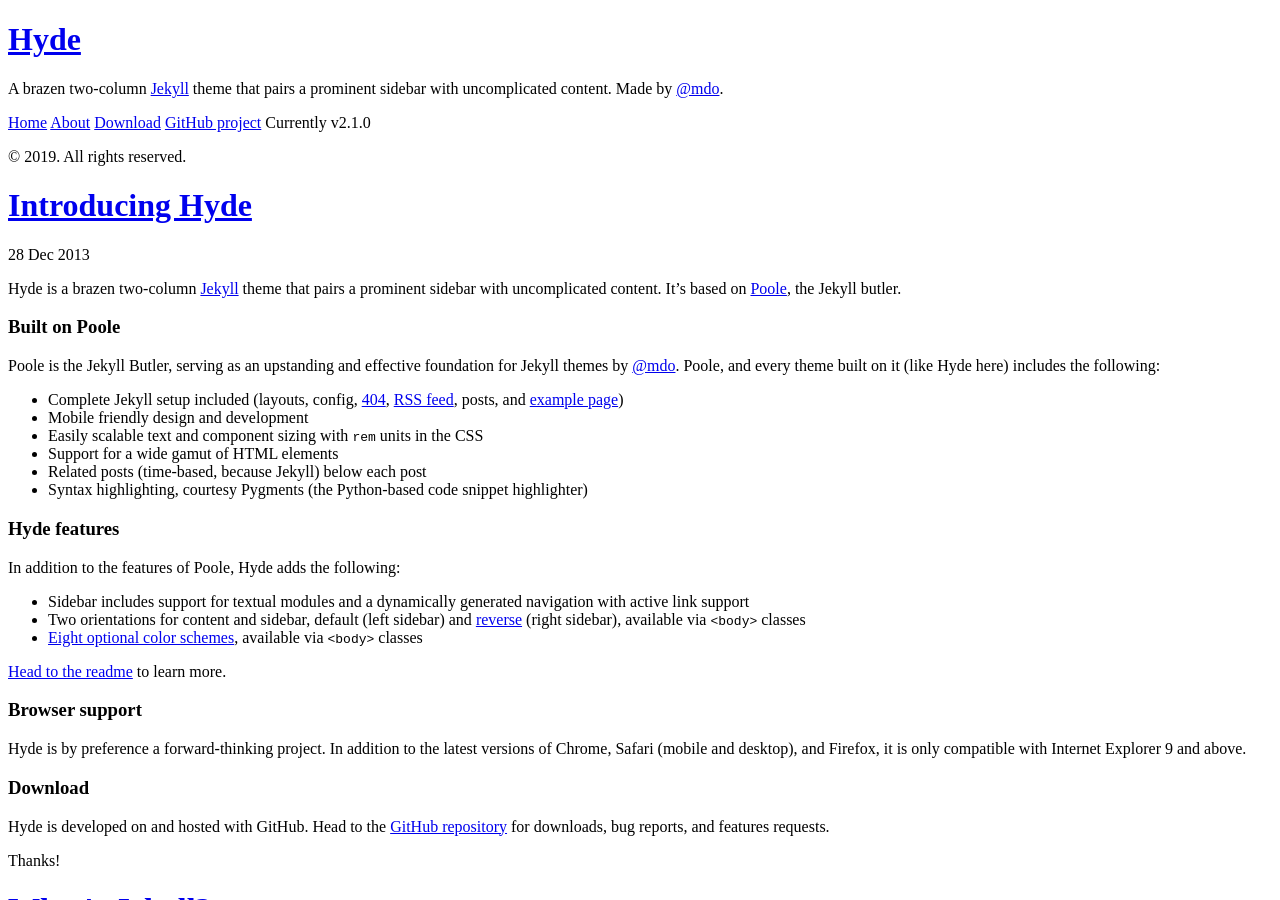
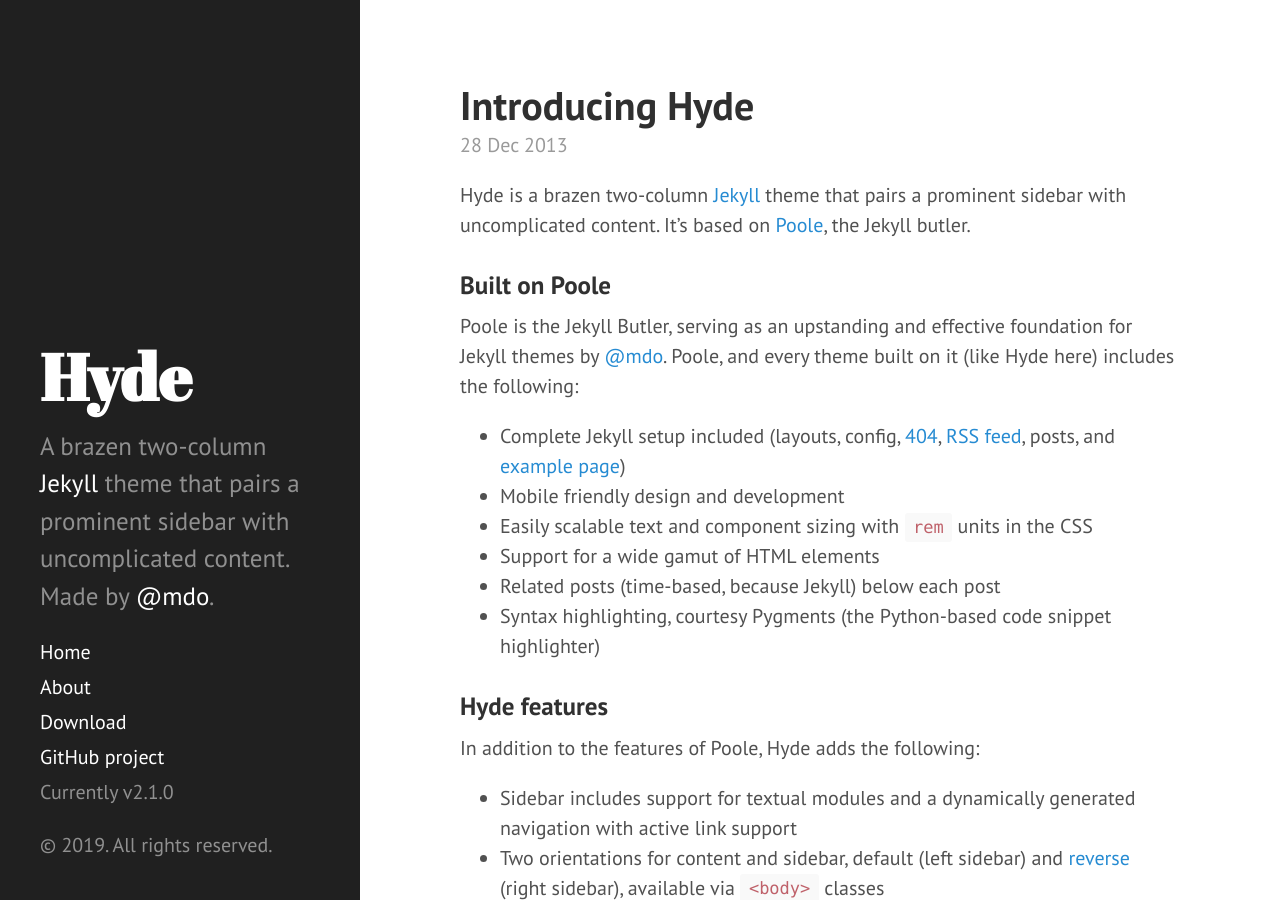
Before and after one commit to coldreactor64/Roblox-Messages-to-PDF, a Jekyll site: the page built from index.html, in a window 1280 px wide and 900 px high. Built offline with Jekyll 4.4.1, drawn with Linux system fonts in a browser that asks for light colours; the list of posts is cut into pages by our own code.

Commit message:
Fix finally

```diff
--- a/_config.yml
+++ b/_config.yml
@@ -11,7 +11,7 @@
 tagline:          'A Jekyll theme'
 description:      'A brazen two-column <a href="http://jekyllrb.com" target="_blank">Jekyll</a> theme that pairs a prominent sidebar with uncomplicated content. Made by <a href="https://twitter.com/mdo" target="_blank">@mdo</a>.'
 url:              http://coldreactor.me/Roblox-Messages-to-PDF
-baseurl: /Roblox-Messages-to-PDF
+baseurl: /Roblox-Messages-to-PDF/
 
 author:
   name:           'Mark Otto'
```
